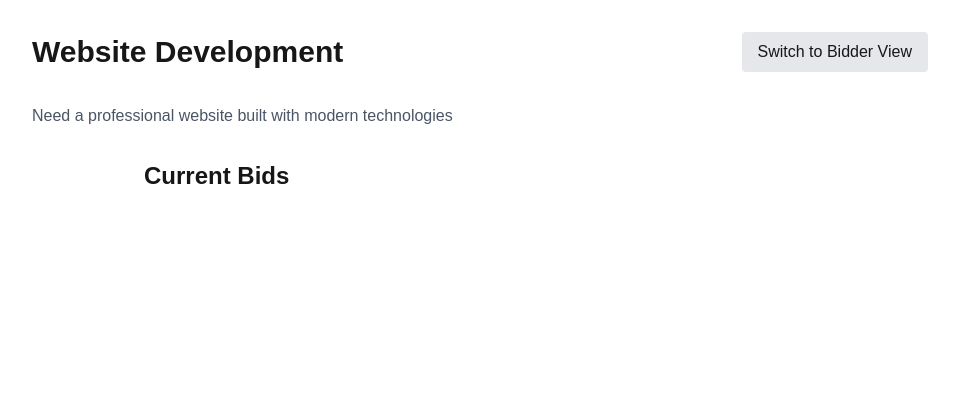
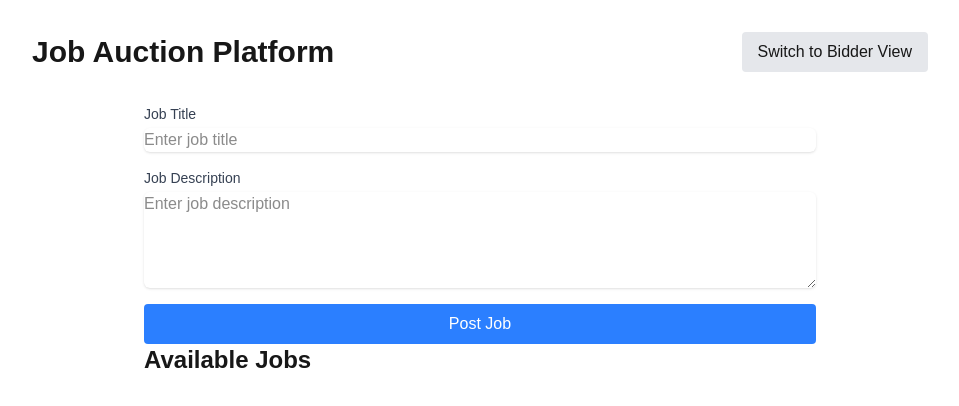
Before and after one commit to JohannesBorge/jobbauksjon, a Next.js app: page / in a window 1280 px wide. Both pictures are taken after a click on the button "Switch to Admin View". Shown: the top 406 px of the page, without its empty margins (160-1119 px from the left). Built offline with nearby package versions, Linux system fonts and the light colour scheme.

Commit message:
feat: add job posting and selection functionality

```diff
--- a/src/app/page.tsx
+++ b/src/app/page.tsx
@@ -3,39 +3,74 @@
 import { useState } from 'react';
 import BidList from '@/components/BidList';
 import BidForm from '@/components/BidForm';
+import JobForm from '@/components/JobForm';
+import JobList from '@/components/JobList';
 import { Job } from '@/types/bid';
-import { mockUsers, generateRandomBid, initialJob } from '@/data/mockData';
+import { mockUsers, generateRandomBid } from '@/data/mockData';
 
 export default function Home() {
-  const [job, setJob] = useState<Job>(initialJob);
+  const [jobs, setJobs] = useState<Job[]>([]);
+  const [selectedJobId, setSelectedJobId] = useState<string | null>(null);
   const [isAdmin, setIsAdmin] = useState(false);
 
+  const selectedJob = jobs.find(job => job.id === selectedJobId);
+
+  const handlePostJob = (title: string, description: string) => {
+    const newJob: Job = {
+      id: Math.random().toString(36).substr(2, 9),
+      title,
+      description,
+      bids: [],
+    };
+    setJobs(prevJobs => [...prevJobs, newJob]);
+    if (!selectedJobId) {
+      setSelectedJobId(newJob.id);
+    }
+  };
+
   const handlePlaceBid = (amount: number) => {
+    if (!selectedJobId) return;
+
     const currentUser = mockUsers[0]; // Simulate current user
     const newBid = {
       ...generateRandomBid(currentUser),
       amount,
     };
-    setJob((prevJob) => ({
-      ...prevJob,
-      bids: [...prevJob.bids, newBid].sort((a, b) => a.amount - b.amount),
-    }));
+
+    setJobs(prevJobs =>
+      prevJobs.map(job =>
+        job.id === selectedJobId
+          ? {
+              ...job,
+              bids: [...job.bids, newBid].sort((a, b) => a.amount - b.amount),
+            }
+          : job
+      )
+    );
   };
 
   const handleAcceptBid = (bidId: string) => {
-    setJob((prevJob) => ({
-      ...prevJob,
-      bids: prevJob.bids.map((bid) =>
+    if (!selectedJobId) return;
+
+    setJobs(prevJobs =>
+      prevJobs.map(job =>
+        job.id === selectedJobId
+          ? {
+              ...job,
+              bids: job.bids.map(bid =>
                 bid.id === bidId ? { ...bid, isAccepted: true } : bid
               ),
-    }));
+            }
+          : job
+      )
+    );
   };
 
   return (
     <main className="min-h-screen p-8">
       <div className="max-w-4xl mx-auto">
         <div className="flex justify-between items-center mb-8">
-          <h1 className="text-3xl font-bold">{job.title}</h1>
+          <h1 className="text-3xl font-bold">Job Auction Platform</h1>
           <button
             onClick={() => setIsAdmin(!isAdmin)}
             className="px-4 py-2 bg-gray-200 rounded hover:bg-gray-300"
@@ -43,16 +78,32 @@ export default function Home() {
             {isAdmin ? 'Switch to Bidder View' : 'Switch to Admin View'}
           </button>
         </div>
-        <p className="text-gray-600 mb-8">{job.description}</p>
+
+        {isAdmin && <JobForm onSubmit={handlePostJob} />}
+
+        <JobList
+          jobs={jobs}
+          onSelectJob={setSelectedJobId}
+          selectedJobId={selectedJobId}
+        />
+
+        {selectedJob && (
+          <>
+            <div className="mt-8">
+              <h2 className="text-2xl font-bold mb-4">{selectedJob.title}</h2>
+              <p className="text-gray-600 mb-8">{selectedJob.description}</p>
 
               <BidList
-          bids={job.bids}
+                bids={selectedJob.bids}
                 onAcceptBid={handleAcceptBid}
                 isAdmin={isAdmin}
               />
 
               {!isAdmin && <BidForm onSubmit={handlePlaceBid} />}
             </div>
+          </>
+        )}
+      </div>
     </main>
   );
 }
--- /dev/null
+++ b/src/components/JobForm.tsx
@@ -0,0 +1,60 @@
+import { useState } from 'react';
+
+interface JobFormProps {
+  onSubmit: (title: string, description: string) => void;
+}
+
+export default function JobForm({ onSubmit }: JobFormProps) {
+  const [title, setTitle] = useState('');
+  const [description, setDescription] = useState('');
+
+  const handleSubmit = (e: React.FormEvent) => {
+    e.preventDefault();
+    if (title.trim() && description.trim()) {
+      onSubmit(title, description);
+      setTitle('');
+      setDescription('');
+    }
+  };
+
+  return (
+    <form onSubmit={handleSubmit} className="w-full max-w-2xl mx-auto mt-8">
+      <div className="space-y-4">
+        <div>
+          <label htmlFor="title" className="block text-sm font-medium text-gray-700">
+            Job Title
+          </label>
+          <input
+            type="text"
+            id="title"
+            value={title}
+            onChange={(e) => setTitle(e.target.value)}
+            className="mt-1 block w-full rounded-md border-gray-300 shadow-sm focus:border-blue-500 focus:ring-blue-500"
+            placeholder="Enter job title"
+            required
+          />
+        </div>
+        <div>
+          <label htmlFor="description" className="block text-sm font-medium text-gray-700">
+            Job Description
+          </label>
+          <textarea
+            id="description"
+            value={description}
+            onChange={(e) => setDescription(e.target.value)}
+            className="mt-1 block w-full rounded-md border-gray-300 shadow-sm focus:border-blue-500 focus:ring-blue-500"
+            placeholder="Enter job description"
+            rows={4}
+            required
+          />
+        </div>
+        <button
+          type="submit"
+          className="w-full px-4 py-2 bg-blue-500 text-white rounded hover:bg-blue-600"
+        >
+          Post Job
+        </button>
+      </div>
+    </form>
+  );
+}
--- /dev/null
+++ b/src/components/JobList.tsx
@@ -0,0 +1,34 @@
+import { Job } from '@/types/bid';
+
+interface JobListProps {
+  jobs: Job[];
+  onSelectJob: (jobId: string) => void;
+  selectedJobId: string | null;
+}
+
+export default function JobList({ jobs, onSelectJob, selectedJobId }: JobListProps) {
+  return (
+    <div className="w-full max-w-2xl mx-auto">
+      <h2 className="text-2xl font-bold mb-4">Available Jobs</h2>
+      <div className="space-y-4">
+        {jobs.map((job) => (
+          <div
+            key={job.id}
+            className={`p-4 border rounded-lg cursor-pointer transition-colors ${
+              selectedJobId === job.id
+                ? 'bg-blue-50 border-blue-500'
+                : 'bg-white hover:bg-gray-50'
+            }`}
+            onClick={() => onSelectJob(job.id)}
+          >
+            <h3 className="font-semibold text-lg">{job.title}</h3>
+            <p className="text-gray-600 mt-2">{job.description}</p>
+            <div className="mt-2 text-sm text-gray-500">
+              {job.bids.length} {job.bids.length === 1 ? 'bid' : 'bids'}
+            </div>
+          </div>
+        ))}
+      </div>
+    </div>
+  );
+}
```
Lines whose indentation alone changed are shown as unchanged.
